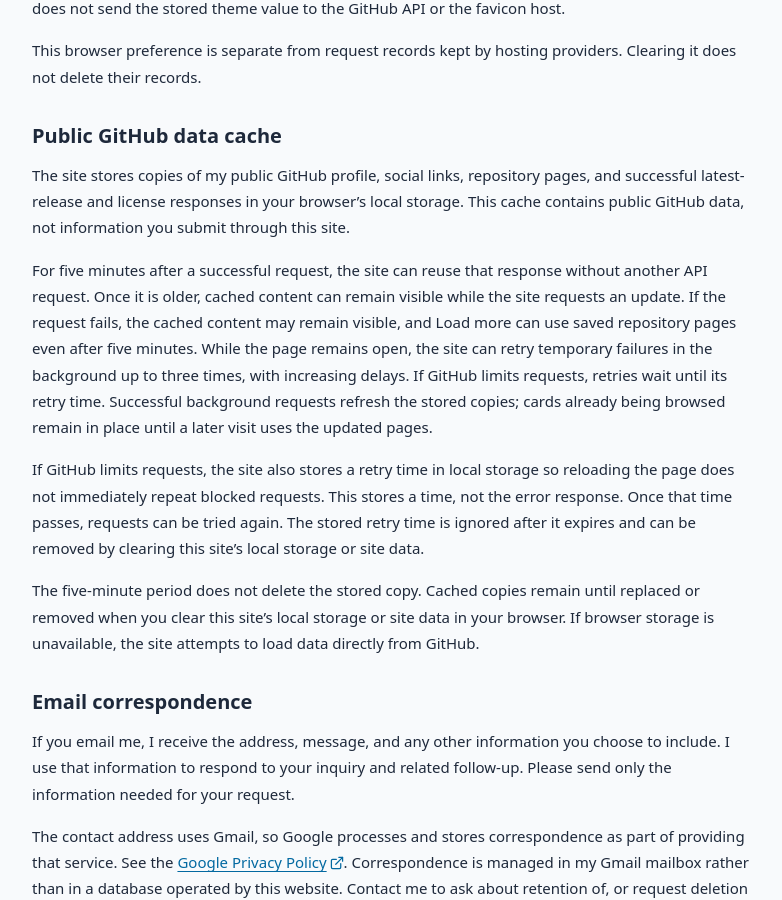
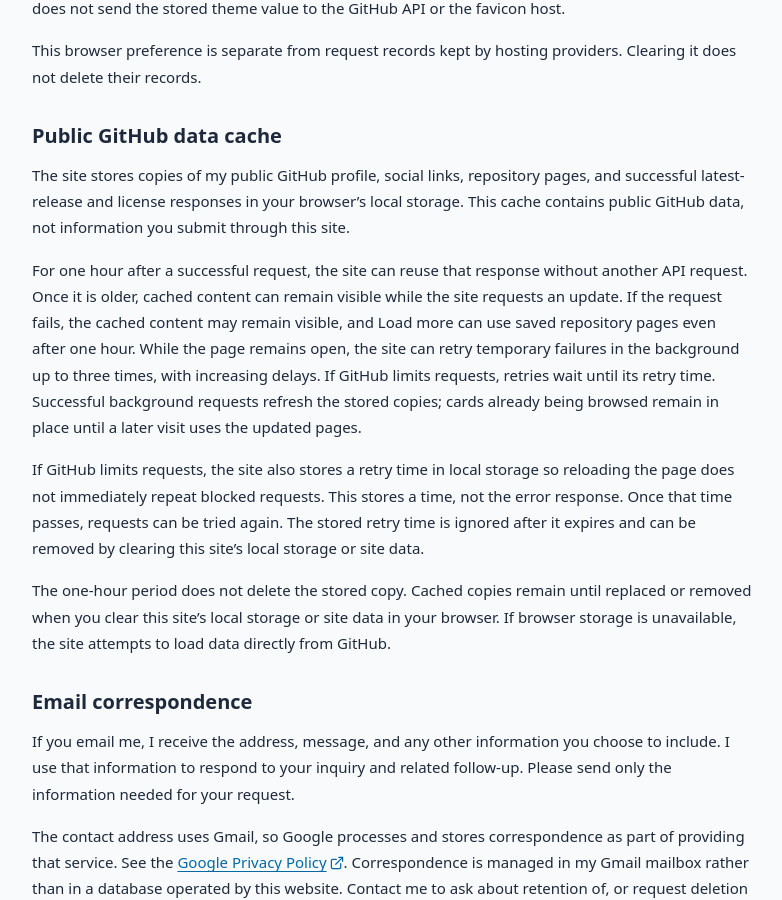
Before and after one commit to myowinthein/myowinthein.github.io, a Jekyll site: the page built from legal/privacy-policy.md, in a window 1280 px wide and 900 px high, scrolled down 1473 px. Shown: the whole window, without its empty margins (248-1030 px from the left). Built offline with Jekyll 4.4.1, drawn with Linux system fonts in a browser that asks for light colours; some of the changed text lies outside the part shown.

Commit message:
docs(legal): update privacy notice cache duration
Co-authored-by: Codex <codex@openai.com>

```diff
--- a/legal/privacy-policy.md
+++ b/legal/privacy-policy.md
@@ -77,10 +77,10 @@ The site stores copies of my public GitHub profile, social links, repository
 pages, and successful latest-release and license responses in your browser's local storage.
 This cache contains public GitHub data, not information you submit through this site.
 
-For five minutes after a successful request, the site can reuse that response
+For one hour after a successful request, the site can reuse that response
 without another API request. Once it is older, cached content can remain visible
 while the site requests an update. If the request fails, the cached content may
-remain visible, and Load more can use saved repository pages even after five minutes.
+remain visible, and Load more can use saved repository pages even after one hour.
 While the page remains open, the site can retry temporary failures in the background
 up to three times, with increasing delays. If GitHub limits requests, retries wait
 until its retry time. Successful background requests refresh the stored copies;
@@ -92,7 +92,7 @@ time, not the error response. Once that time passes, requests can be tried again
 The stored retry time is ignored after it expires and can be removed by clearing
 this site's local storage or site data.
 
-The five-minute period does not delete the stored copy. Cached copies remain
+The one-hour period does not delete the stored copy. Cached copies remain
 until replaced or removed when you clear this site's local storage or site data
 in your browser. If browser storage is unavailable, the site attempts to load
 data directly from GitHub.
```
Also changed, not shown: other parts of legal/privacy-policy.md (+1 -1 lines), .helm/legal-manifest.json.
